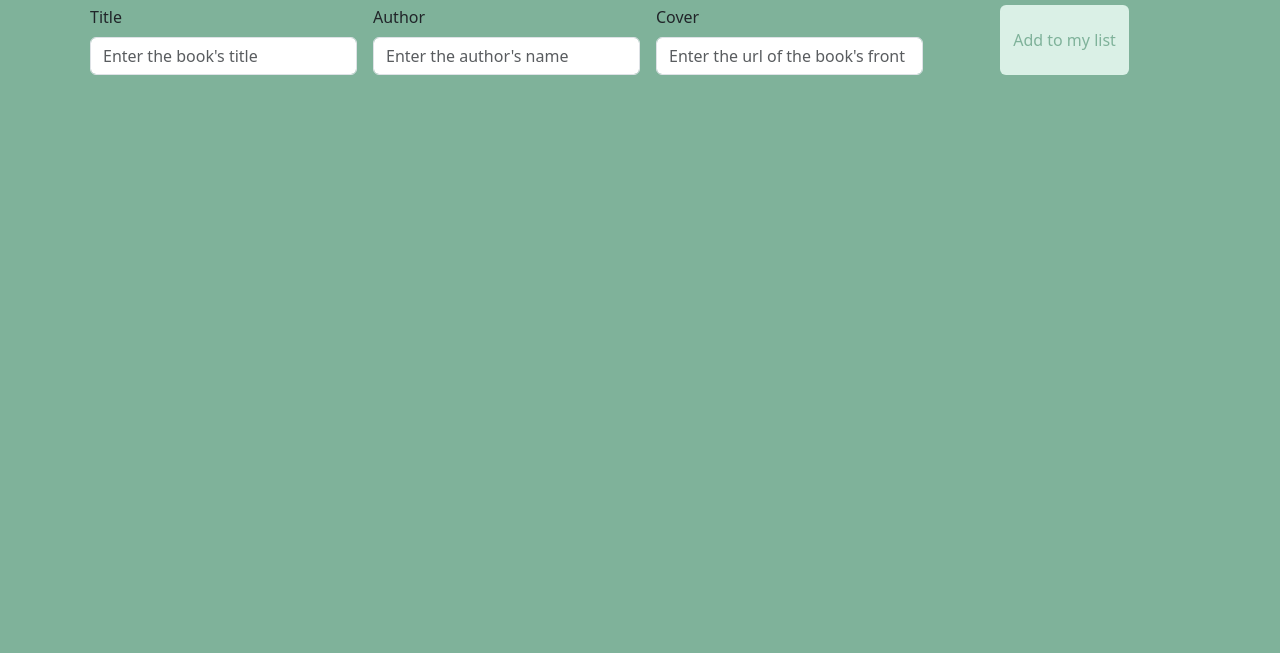
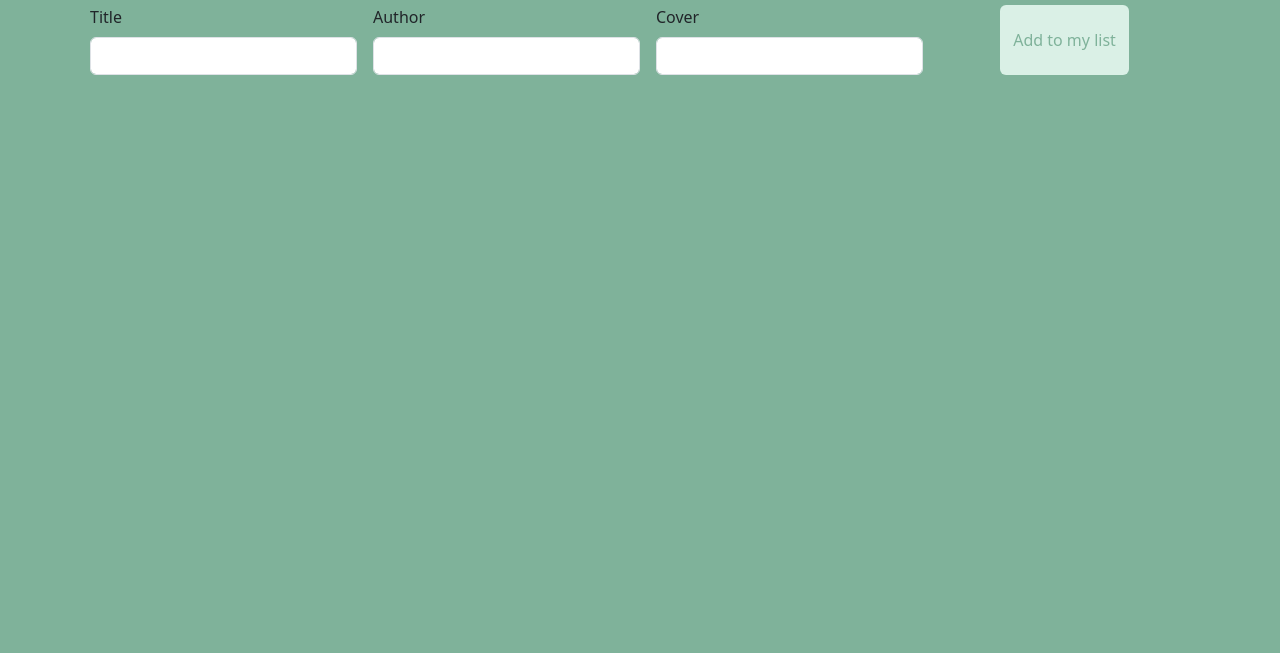
Before and after one commit to zoyasia/to-read-list, a website with bundled scripts: page index.html in a window 1280 px wide. Shown: the part 147-800 px from the top of the page. Built offline with nearby package versions, Linux system fonts and the light colour scheme.

Commit message:
retrait placeholders

```diff
--- a/index.html
+++ b/index.html
@@ -18,15 +18,15 @@
             <form action="" method="get" class="d-flex justify-content-center" id="form">
                 <div class="col md-3 mx-2" >
                     <label for="title" class="form-label">Title</label>
-                    <input type="text" name="title" id="title" class="rounded form-control" placeholder="Enter the book's title" required>
+                    <input type="text" name="title" id="title" class="rounded form-control" required>
                 </div>
                 <div class="col md-3 mx-2">
                     <label for="author" class="form-label">Author</label>
-                    <input type="text" name="author" id="author" class="rounded form-control" placeholder="Enter the author's name" required>
+                    <input type="text" name="author" id="author" class="rounded form-control" required>
                 </div>
                 <div class="col md-3 mx-2" >
                     <label for="cover" class="form-label">Cover</label>
-                    <input type="url" name="cover" id="cover" class="rounded form-control" placeholder="Enter the url of the book's front cover" required>
+                    <input type="url" name="cover" id="cover" class="rounded form-control" required>
                 </div>
                 <div class="col md-3 d-flex justify-content-center">
                     <button type="submit" class="btn myBtn" id="btn">Add to my list</button>
```
